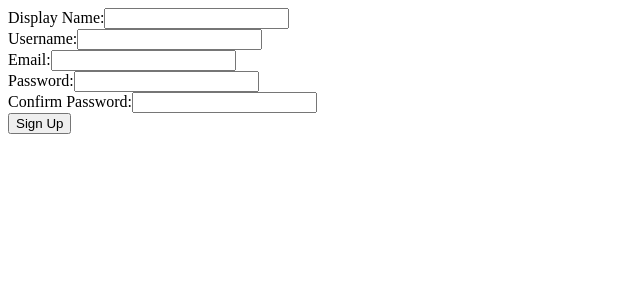
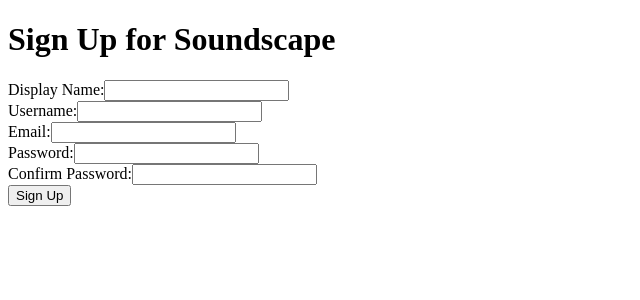
Before and after one commit to marco-vidali/soundscape, a React (Vite) app: page /signup in a window 1280 px wide. Shown: the top 300 px of the page, without its empty margins (0-640 px from the left). Built offline with nearby package versions, Linux system fonts and the light colour scheme.

Commit message:
Add title to signup form

```diff
--- /dev/null
+++ b/src/features/auth/SignupTitle.tsx
@@ -0,0 +1,5 @@
+const SignupTitle = () => {
+    return <h1>Sign Up for Soundscape</h1>;
+};
+
+export default SignupTitle;
--- a/src/pages/Signup.tsx
+++ b/src/pages/Signup.tsx
@@ -1,7 +1,13 @@
 import SignupForm from "../features/auth/SignupForm";
+import SignupTitle from "../features/auth/SignupTitle";
 
 const Signup = () => {
-    return <SignupForm />;
+    return (
+        <>
+            <SignupTitle />
+            <SignupForm />
+        </>
+    );
 };
 
 export default Signup;
```
